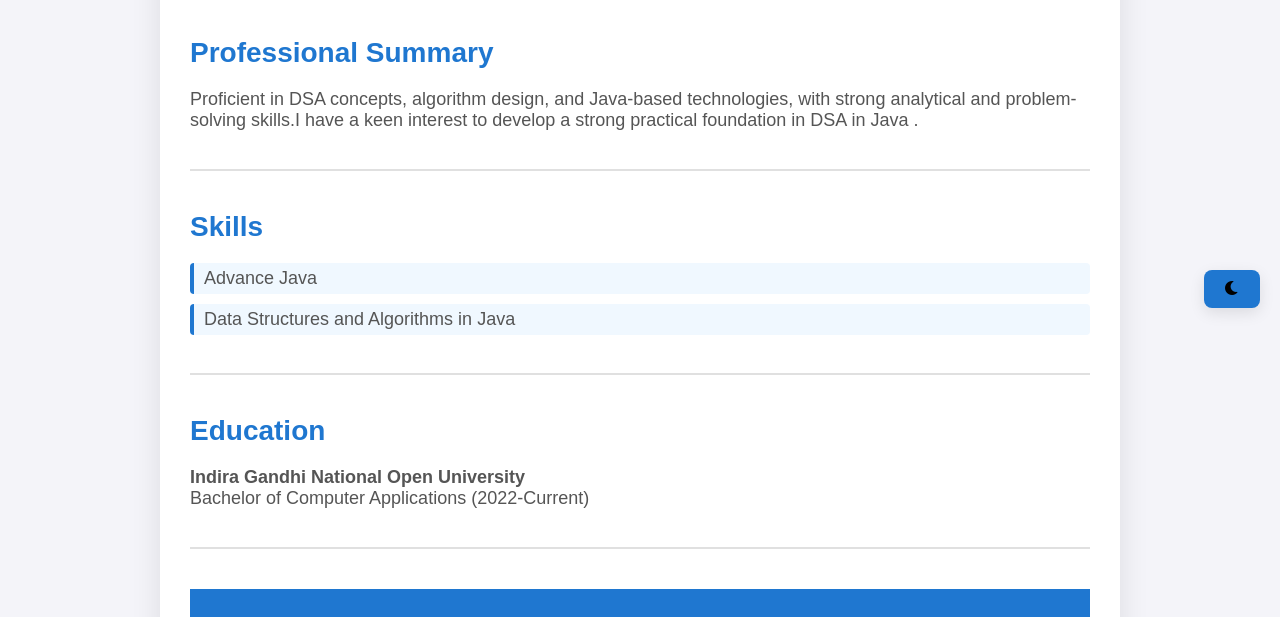
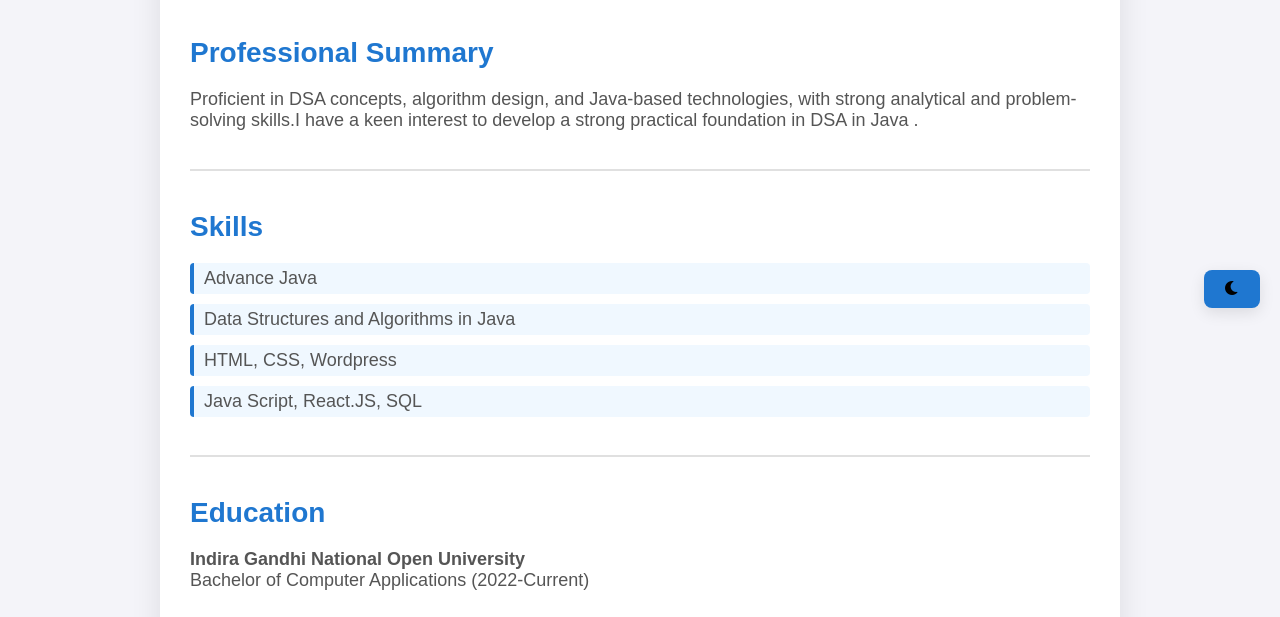
Before and after one commit to Anindya-Kumar-Singh/Resume, a plain HTML site: page index.html in a window 1280 px wide. Shown: the part 472-1089 px from the top of the page. Drawn offline with Linux system fonts and the light colour scheme; files whose address does not match are found by name.

Commit message:
Update index.html

```diff
--- a/index.html
+++ b/index.html
@@ -48,6 +48,8 @@
                 <ul class="skills-list">
                     <li>Advance Java</li>
                     <li>Data Structures and Algorithms in Java</li>
+                    <li>HTML, CSS, Wordpress</li>
+                    <li>Java Script, React.JS, SQL</li>
 
                 </ul>
             </div>
```
